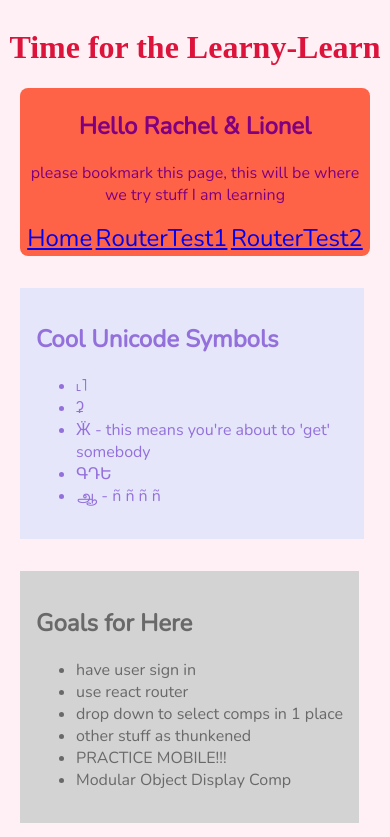
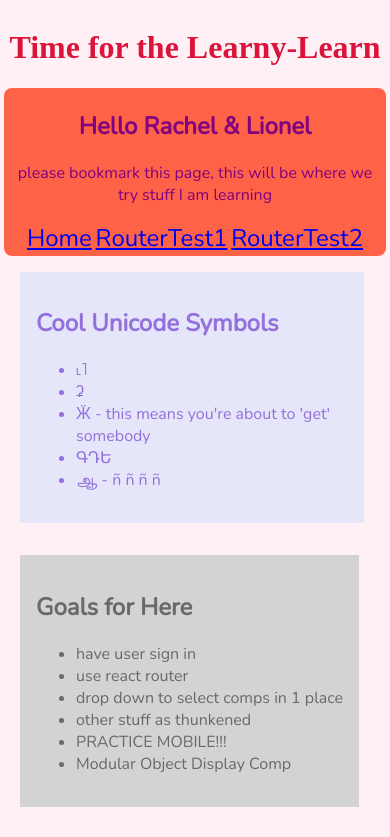
Before and after one commit to JF-LL-codebuds/react-play-study-fe, a React app: page / in a window 390 px wide. Shown: the top 837 px of the page. Built offline with nearby package versions, Linux system fonts and the light colour scheme; a web font is replaced by a local one.

Commit message:
minor tweak for better mobile look

```diff
--- a/src/components/greeting/greeting.css
+++ b/src/components/greeting/greeting.css
@@ -5,7 +5,7 @@
   border-radius: 8px;
   max-width: 100%;
   text-align: center;
-  margin: 1em;
+  max-width: 99vw;
 }
 
 .link {
```
